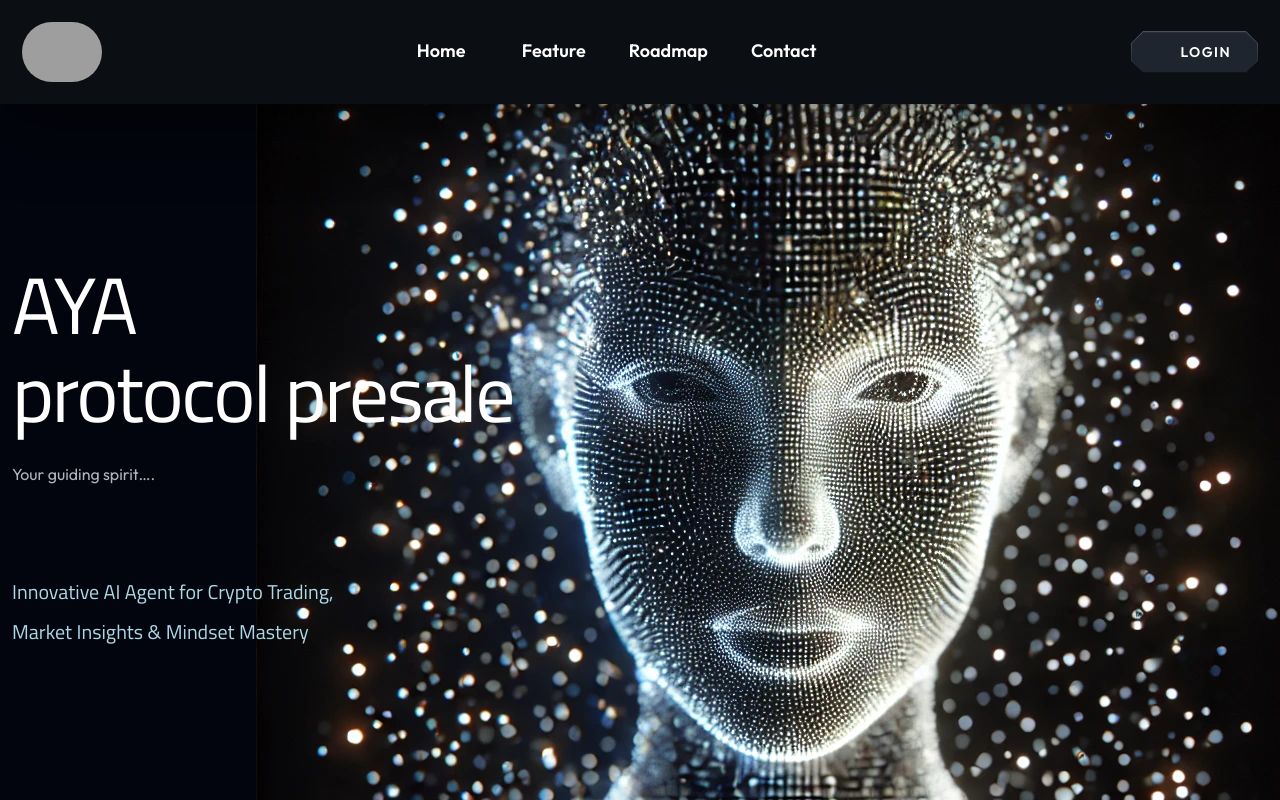
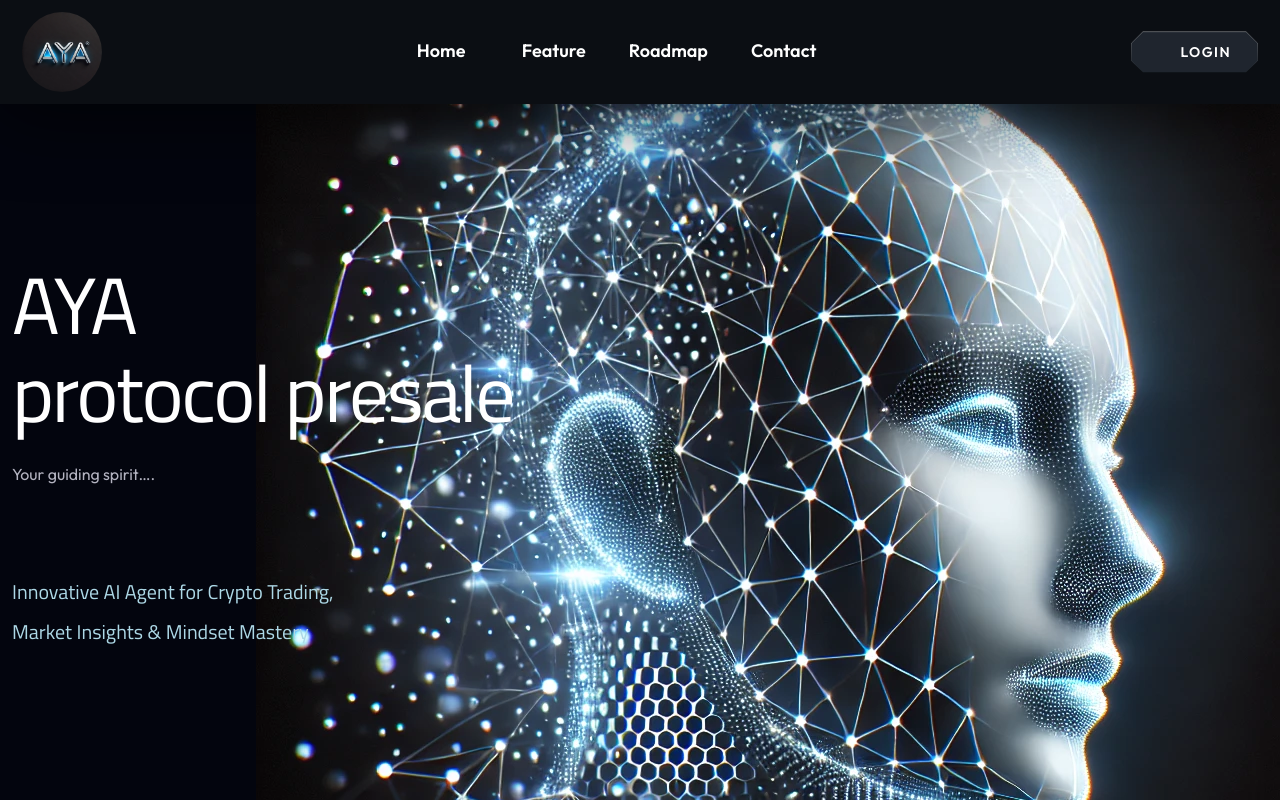
Before and after one commit to DatsOlena/AYA_-Crypto_Agent, a React (Vite) app: page / in a window 1280 px wide. Shown: the top 800 px of the page. Built offline with nearby package versions, Linux system fonts and the light colour scheme; grey boxes are pictures that could not be loaded; a web font is replaced by a local one.

Commit message:
Update media, fix ui

```diff
--- a/src/component/homes/home-one/Hero.tsx
+++ b/src/component/homes/home-one/Hero.tsx
@@ -20,7 +20,7 @@
                </div>
                <div className="col-lg-5">
                   <div className="blockchain-hero__img position-absolute top-0 end-0 z-0">
-                     <img src="/assets/img/bg/aya.png" alt="aya" className="w-full h-full" />
+                     <img src="/assets/img/logo/aya.logo5.png" alt="aya" className="w-full h-full" />
                   </div>
                   {/* <div className="hero__blockchain-icon pos-rel">
                      <div className="icon ul_li icon--1 absolute">
--- a/src/component/homes/home-one/Lore.tsx
+++ b/src/component/homes/home-one/Lore.tsx
@@ -1,10 +1,10 @@
 const Lore = () => {
     return (
-        <section className="solution pt-10 pb-70 p-relative z-index-1">
+        <section className="solution pt-35 pb-70 p-relative z-index-1">
 
-            <div className="">
+            {/* <div className="">
                 <img src="/assets/img/solution/artificial-intelligence.jpg" className="w-100 h-auto" style={{ maxHeight: '800px' }}></img>
-            </div>
+            </div> */}
             <div className="container">
                         <div className="solution__content">
                             <div className="sec-title style2 mb-60 mt-5 text-center">
```
Also changed, not shown: public/assets/img/logo/logoAYA.webp (added).
